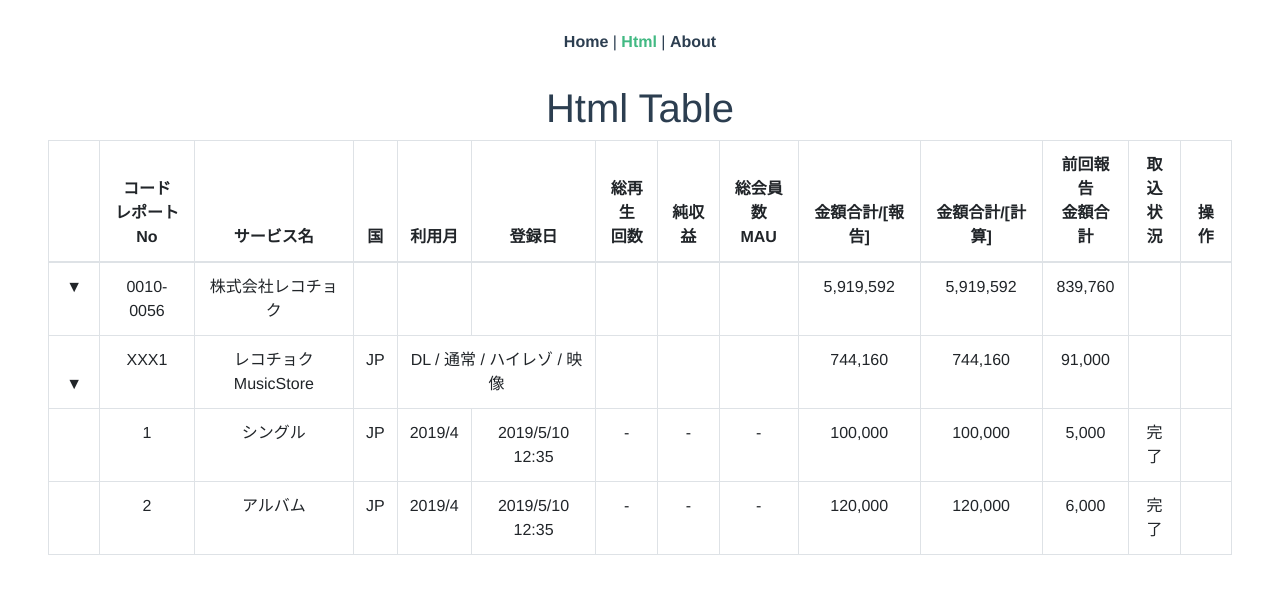
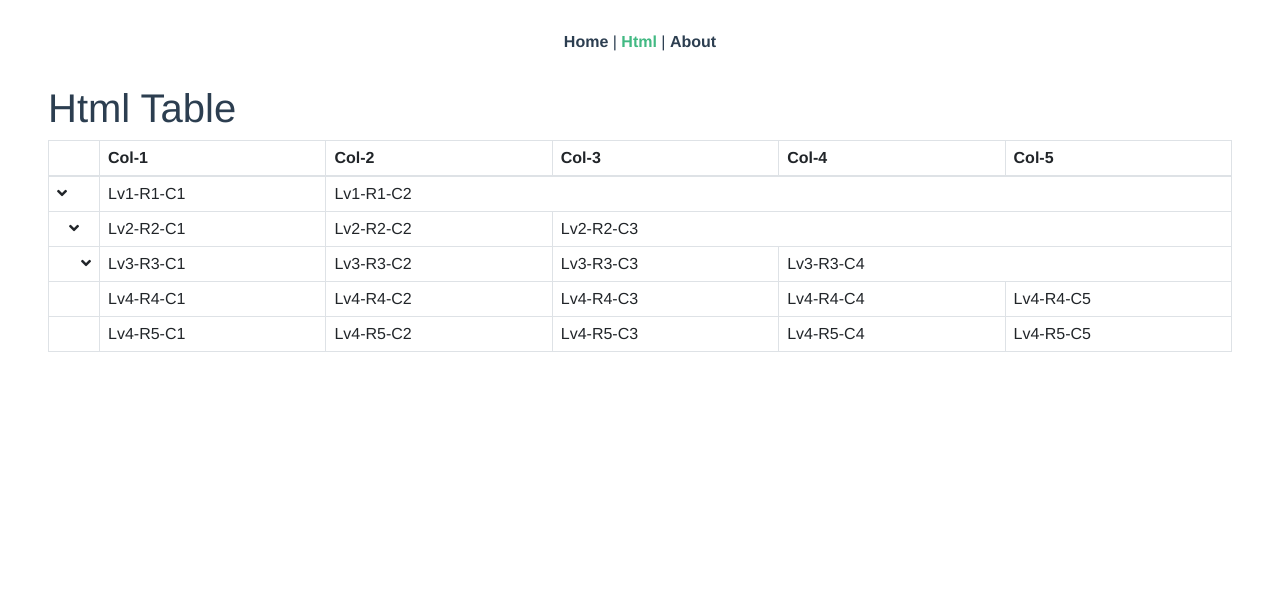
Before and after one commit to tsubo/vue-tree-table, a Vue app: page /html-table in a window 1280 px wide. Shown: the top 594 px of the page. Built offline with nearby package versions, Linux system fonts and the light colour scheme.

Commit message:
symplify html table

```diff
--- a/src/main.js
+++ b/src/main.js
@@ -4,6 +4,7 @@ import router from './router';
 import store from './store';
 import 'bootstrap';
 import 'bootstrap/dist/css/bootstrap.css';
+import '@fortawesome/fontawesome-free/css/all.css';
 
 Vue.config.productionTip = false;
 
--- a/src/views/HtmlTable.vue
+++ b/src/views/HtmlTable.vue
@@ -4,86 +4,77 @@
 
     <table class="table table-bordered">
       <thead>
-        <th></th>
-        <th>コード<br>レポートNo</th>
-        <th>サービス名</th>
-        <th>国</th>
-        <th>利用月</th>
-        <th>登録日</th>
-        <th>総再生<br>回数</th>
-        <th>純収益</th>
-        <th>総会員数<br>MAU</th>
-        <th>金額合計/[報告]</th>
-        <th>金額合計/[計算]</th>
-        <th>前回報告<br>金額合計</th>
-        <th>取込<br>状況</th>
-        <th>操作</th>
+        <th class="expand-cursor"></th>
+        <th>Col-1</th>
+        <th>Col-2</th>
+        <th>Col-3</th>
+        <th>Col-4</th>
+        <th>Col-5</th>
       </thead>
       <tbody>
         <tr>
-          <td>▼</td>
-          <td>0010-0056</td>
-          <td>株式会社レコチョク</td>
-          <td></td>
-          <td></td>
-          <td></td>
-          <td></td>
-          <td></td>
-          <td></td>
-          <td>5,919,592</td>
-          <td>5,919,592</td>
-          <td>839,760</td>
-          <td></td>
-          <td></td>
+          <td>
+            <i class="lv-1 fas fa-angle-down"></i>
+          </td>
+          <td>Lv1-R1-C1</td>
+          <td colspan="4">Lv1-R1-C2</td>
         </tr>
         <tr>
-          <td>　▼</td>
-          <td>XXX1</td>
-          <td>レコチョク MusicStore</td>
-          <td>JP</td>
-          <td colspan="2">DL / 通常 / ハイレゾ / 映像</td>
-          <td></td>
-          <td></td>
-          <td></td>
-          <td>744,160</td>
-          <td>744,160</td>
-          <td>91,000</td>
-          <td></td>
-          <td></td>
+          <td>
+            <i class="lv-2 fas fa-angle-down"></i>
+          </td>
+          <td>Lv2-R2-C1</td>
+          <td>Lv2-R2-C2</td>
+          <td colspan="3">Lv2-R2-C3</td>
+        </tr>
+        <tr>
+          <td>
+            <i class="lv-3 fas fa-angle-down"></i>
+          </td>
+          <td>Lv3-R3-C1</td>
+          <td>Lv3-R3-C2</td>
+          <td>Lv3-R3-C3</td>
+          <td colspan="2">Lv3-R3-C4</td>
         </tr>
         <tr>
           <td></td>
-          <td>1</td>
-          <td>シングル</td>
-          <td>JP</td>
-          <td>2019/4</td>
-          <td>2019/5/10 12:35</td>
-          <td>-</td>
-          <td>-</td>
-          <td>-</td>
-          <td>100,000</td>
-          <td>100,000</td>
-          <td>5,000</td>
-          <td>完了</td>
-          <td></td>
+          <td>Lv4-R4-C1</td>
+          <td>Lv4-R4-C2</td>
+          <td>Lv4-R4-C3</td>
+          <td>Lv4-R4-C4</td>
+          <td>Lv4-R4-C5</td>
         </tr>
         <tr>
           <td></td>
-          <td>2</td>
-          <td>アルバム</td>
-          <td>JP</td>
-          <td>2019/4</td>
-          <td>2019/5/10 12:35</td>
-          <td>-</td>
-          <td>-</td>
-          <td>-</td>
-          <td>120,000</td>
-          <td>120,000</td>
-          <td>6,000</td>
-          <td>完了</td>
-          <td></td>
+          <td>Lv4-R5-C1</td>
+          <td>Lv4-R5-C2</td>
+          <td>Lv4-R5-C3</td>
+          <td>Lv4-R5-C4</td>
+          <td>Lv4-R5-C5</td>
         </tr>
       </tbody>
     </table>
   </div>
 </template>
+
+<style lang="scss" scoped>
+.html-table {
+  text-align: left;
+}
+.table th,
+.table td {
+  padding: 5px 8px;
+}
+.expand-cursor {
+  width: 10px;
+}
+.lv-1 {
+  margin-left: 0px;
+}
+.lv-2 {
+  margin-left: 12px;
+}
+.lv-3 {
+  margin-left: 24px;
+}
+</style>
```
